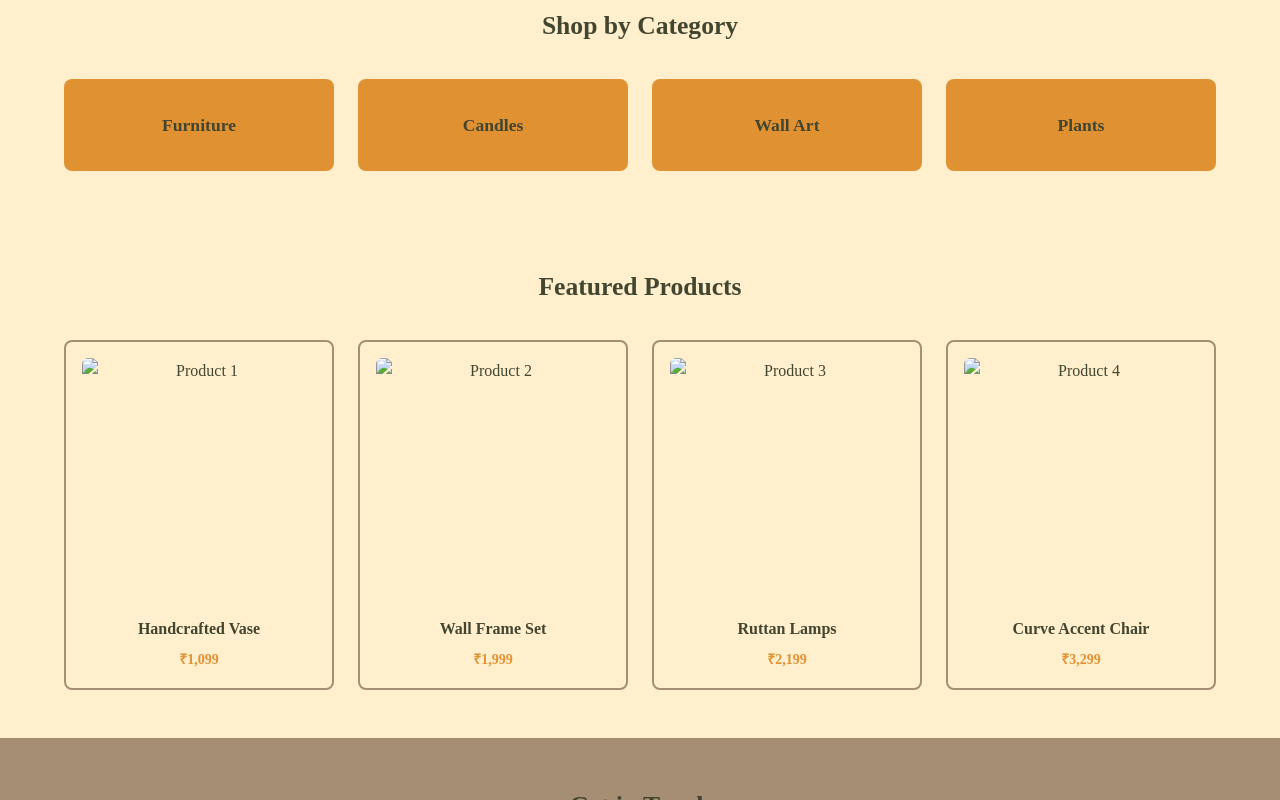
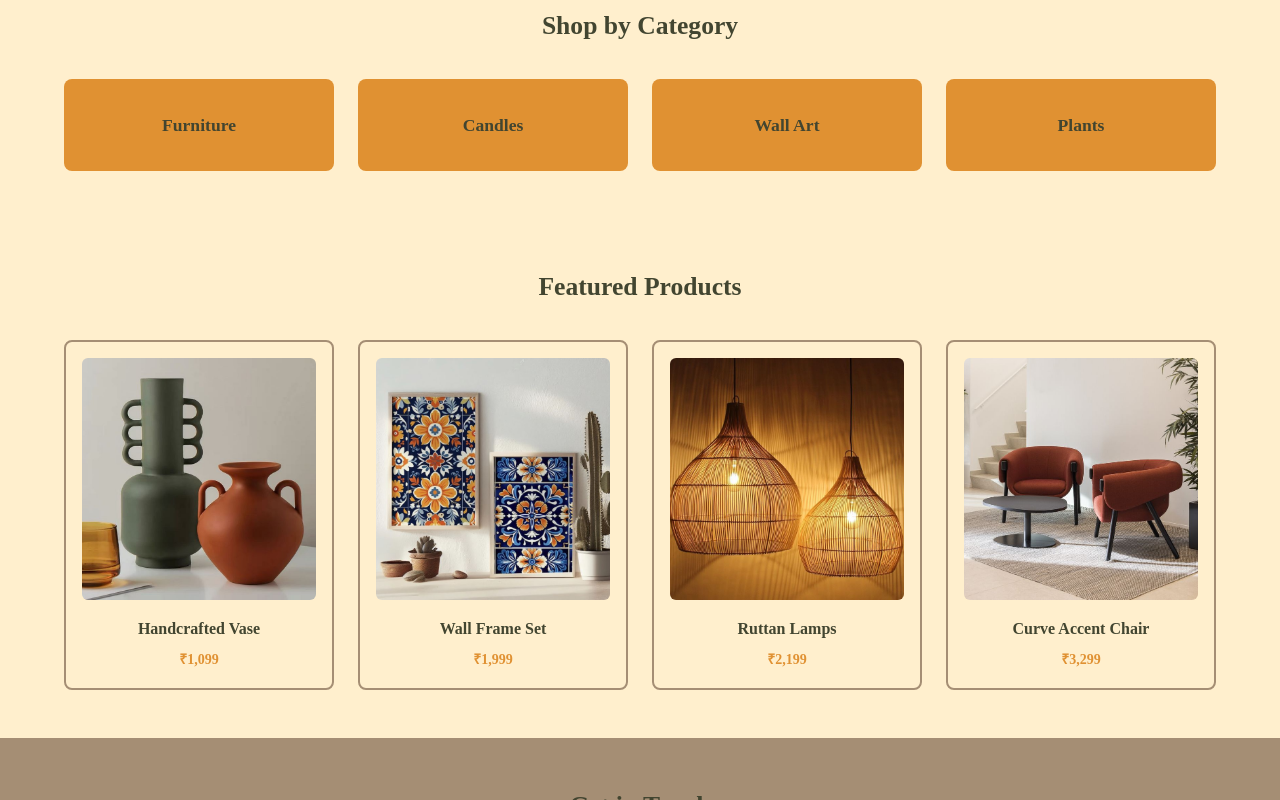
Before and after one commit to lisha2804/task1, a plain HTML site: page index.html in a window 1280 px wide. Shown: the part 448-1248 px from the top of the page. Drawn offline with Linux system fonts and the light colour scheme.

Commit message:
Update index.html

```diff
--- a/index.html
+++ b/index.html
@@ -46,22 +46,22 @@
       <h3 class="section-title">Featured Products</h3>
       <div class="product-grid">
         <div class="product-card">
-          <img src="vase.jpeg" alt="Product 1">
+          <img src="images/vase.jpeg" alt="Product 1">
           <h4>Handcrafted Vase</h4>
           <p>₹1,099</p>
         </div>
         <div class="product-card">
-          <img src="frame.jpeg" alt="Product 2">
+          <img src="images/frame.jpeg" alt="Product 2">
           <h4>Wall Frame Set</h4>
           <p>₹1,999</p>
         </div>
         <div class="product-card">
-          <img src="lamps.jpeg" alt="Product 3">
+          <img src="images/lamps.jpeg" alt="Product 3">
           <h4>Ruttan Lamps</h4>
           <p>₹2,199</p>
         </div>
         <div class="product-card">
-          <img src="chair.jpeg" alt="Product 4">
+          <img src="images/chair.jpeg" alt="Product 4">
           <h4>Curve Accent Chair</h4>
           <p>₹3,299</p>
         </div>
```
